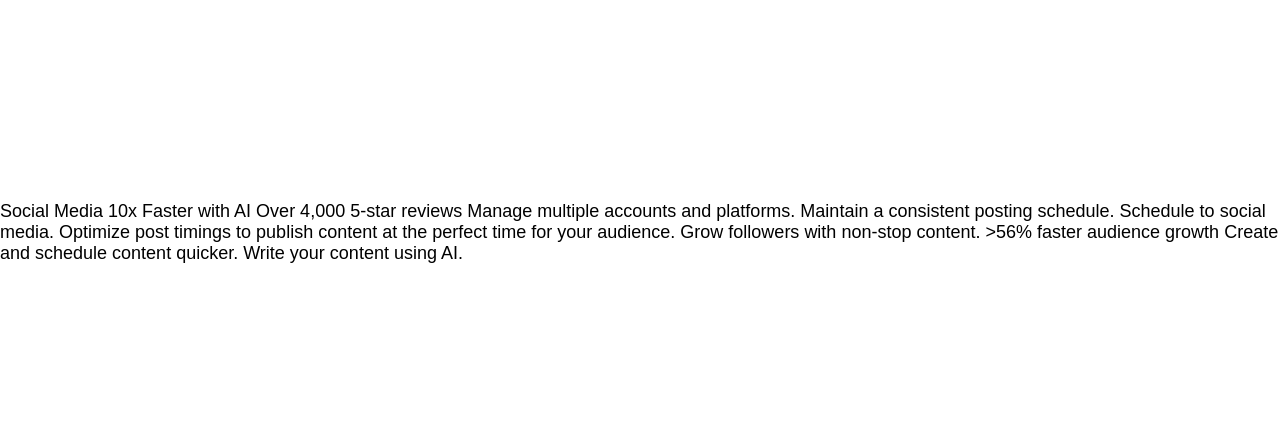
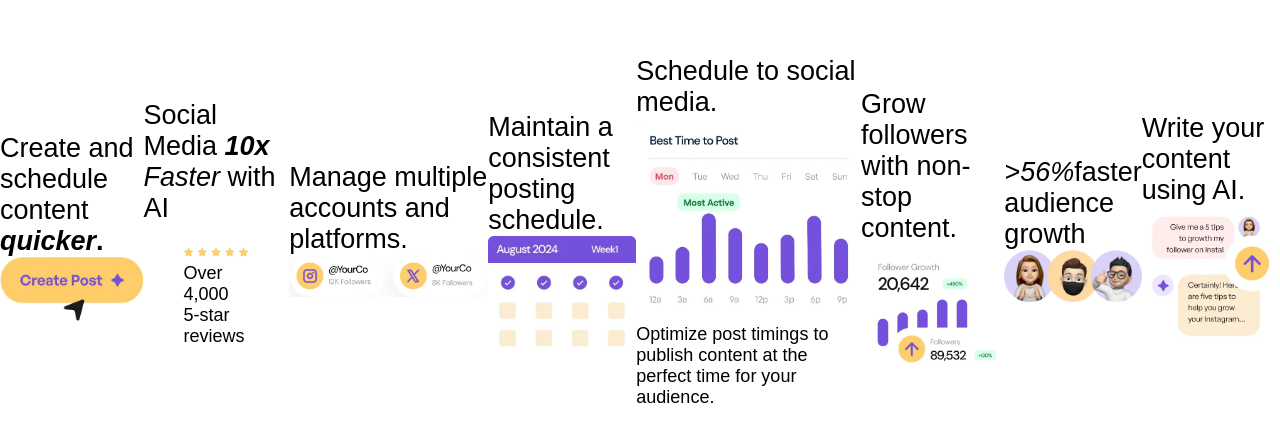
Before and after one commit to siriusnottin/bento-grid, a plain HTML site: page index.html in a window 1280 px wide. Shown: the part 168-610 px from the top of the page. Drawn offline with Linux system fonts and the light colour scheme; a web font is replaced by a local one.

Commit message:
refactor: restructure main content into semantic articles

```diff
--- a/index.html
+++ b/index.html
@@ -12,14 +12,71 @@
 		<title>Frontend Mentor | QR code component</title>
 		<link rel="stylesheet" href="./styles/main.css" />
 	</head>
+
 	<body>
 		<main class="main-container">
-			Social Media 10x Faster with AI Over 4,000 5-star reviews Manage multiple
-			accounts and platforms. Maintain a consistent posting schedule. Schedule
-			to social media. Optimize post timings to publish content at the perfect
-			time for your audience. Grow followers with non-stop content. >56% faster
-			audience growth Create and schedule content quicker. Write your content
-			using AI.
+			<article class="create-content">
+				<h1>
+					Create and schedule content <b><em>quicker</em>.</b>
+				</h1>
+				<img
+					src="./assets/images/illustration-create-post.webp"
+					alt="Illustration of a 'Create Post' button highlighted by a mouse cursor, representing content creation action"
+				/>
+			</article>
+
+			<article class="social-media">
+				<h1>
+					Social Media <em><b>10x</b> Faster</em> with AI
+				</h1>
+				<figure>
+					<img
+						src="./assets/images/illustration-five-stars.webp"
+						alt="Five stars rating"
+					/>
+					<figcaption>Over 4,000 5-star reviews</figcaption>
+				</figure>
+			</article>
+
+			<article class="manage-accounts">
+				<h1>Manage multiple accounts and platforms.</h1>
+				<img
+					src="./assets/images/illustration-multiple-platforms.webp"
+					alt=""
+				/>
+			</article>
+
+			<article class="consistent-schedule">
+				<h1>Maintain a consistent posting schedule.</h1>
+				<img
+					src="./assets/images/illustration-consistent-schedule.webp"
+					alt=""
+				/>
+			</article>
+
+			<article class="schedule-social-media">
+				<h1>Schedule to social media.</h1>
+				<img src="./assets/images/illustration-schedule-posts.webp" alt="" />
+				<p>
+					Optimize post timings to publish content at the perfect time for your
+					audience.
+				</p>
+			</article>
+
+			<article>
+				<h1>Grow followers with non-stop content.</h1>
+				<img src="./assets/images/illustration-grow-followers.webp" alt="" />
+			</article>
+
+			<article>
+				<h1><em>>56%</em><span>faster audience growth</span></h1>
+				<img src="./assets/images/illustration-audience-growth.webp" alt="" />
+			</article>
+
+			<article>
+				<h1>Write your content using AI.</h1>
+				<img src="./assets/images/illustration-ai-content.webp" alt="" />
+			</article>
 		</main>
 	</body>
 </html>
```
